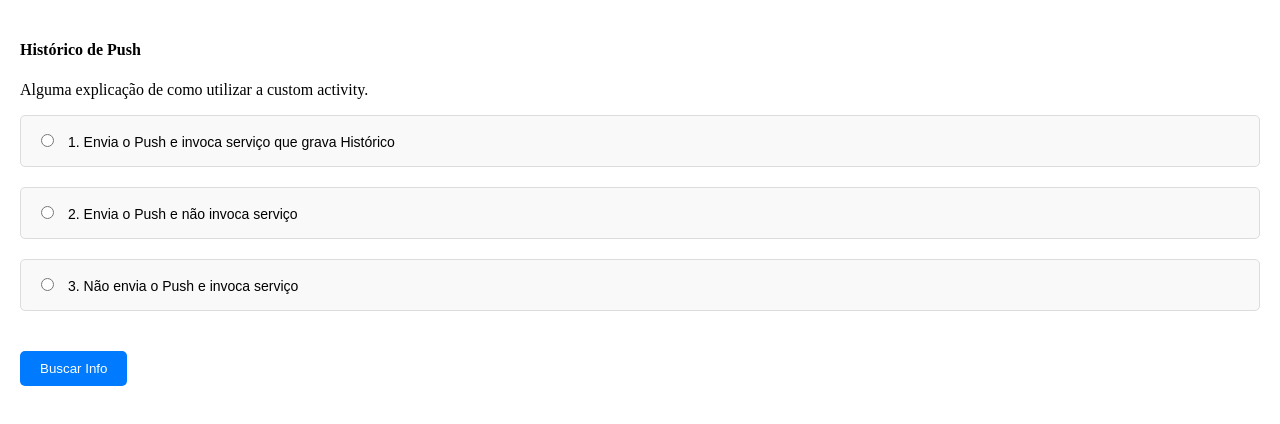
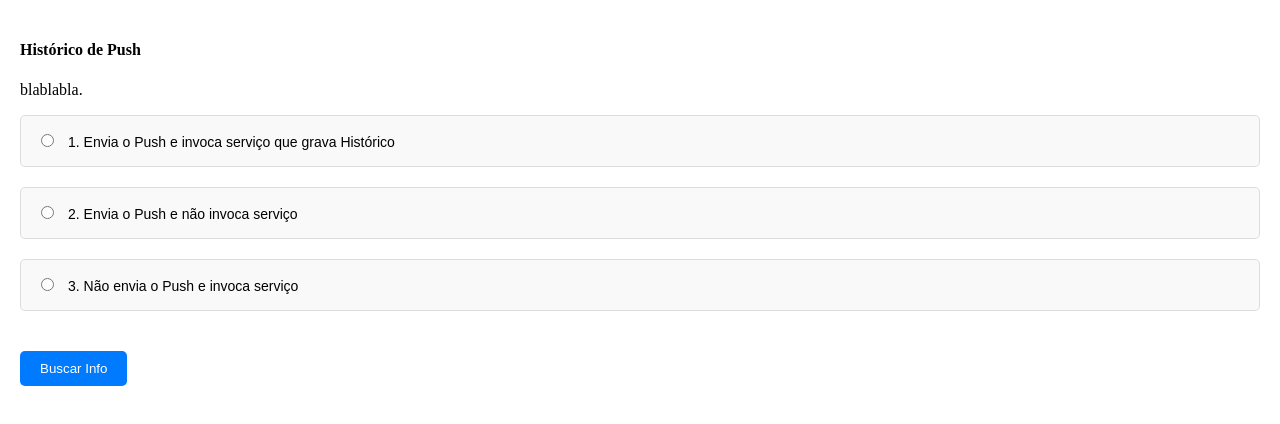
Before and after one commit to annamuniz95/Template_CA, a website: page public/index.html in a window 1280 px wide. Drawn offline with nearby package versions, Linux system fonts and the light colour scheme.

Commit message:
alteracao index

```diff
--- a/public/index.html
+++ b/public/index.html
@@ -62,7 +62,7 @@
     <div id="step1" class="step">
         <div class="slds-grid">
             <h4>Histórico de Push</h4>
-            <p>Alguma explicação de como utilizar a custom activity.</p>
+            <p>blablabla.</p>
 
             <main class="slds-col">
                 <form id="push-options-form">
```
